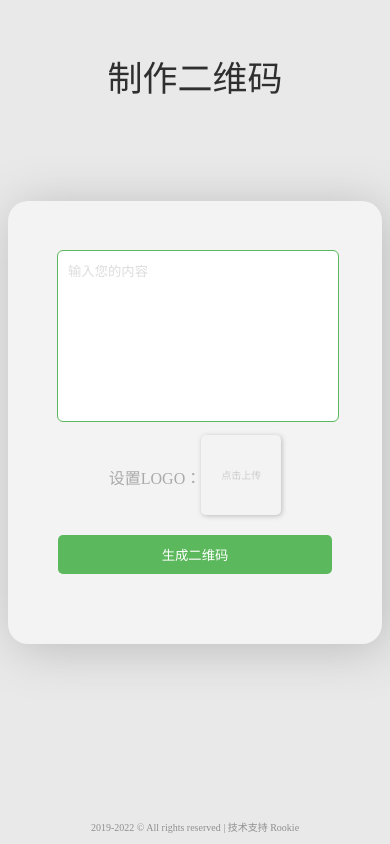
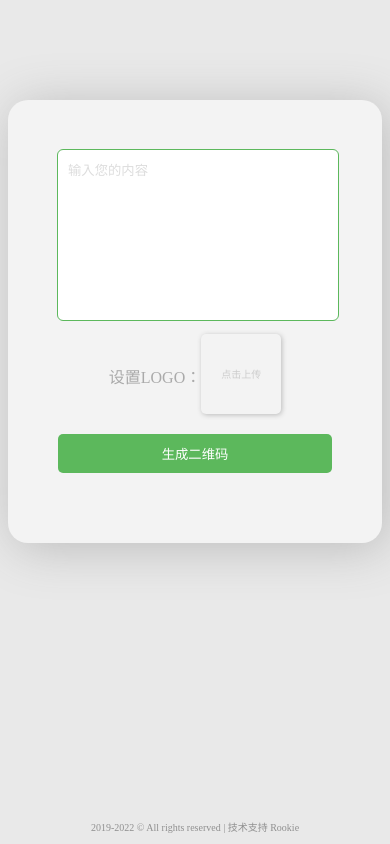
Before and after one commit to lufangyuan/qrcode, a Vue app: page / in a window 390 px wide. Built offline with nearby package versions, Linux system fonts and the light colour scheme.

Commit message:
test
修改了手机端效果

```diff
--- a/public/index.html
+++ b/public/index.html
@@ -5,13 +5,9 @@
     <meta http-equiv="X-UA-Compatible" content="IE=edge">
     <meta name="viewport" content="width=device-width,initial-scale=1.0">
     <link rel="icon" href="./images/qr.png">
-    <title>免费生成二维码</title>
+    <title>生成二维码</title>
   </head>
   <body>
-    <noscript>
-      <strong>We're sorry but <%= htmlWebpackPlugin.options.title %> doesn't work properly without JavaScript enabled. Please enable it to continue.</strong>
-    </noscript>
     <div id="app"></div>
-    <!-- built files will be auto injected -->
   </body>
 </html>
--- a/src/components/Content.vue
+++ b/src/components/Content.vue
@@ -235,7 +235,7 @@
     margin-bottom: 20px;
   }
   .btnBack{
-    width: 80%;
+    width: 100%;
     background-color: rgb(92,184,92);
     /* margin-top: 20px; */
     outline: none;
--- a/src/components/QRTitle.vue
+++ b/src/components/QRTitle.vue
@@ -33,7 +33,7 @@
   }
   @media (max-width: 850px) {
     .title {
-      margin-top: 50px;
+      display: none;
     }
   }
 </style>
```
